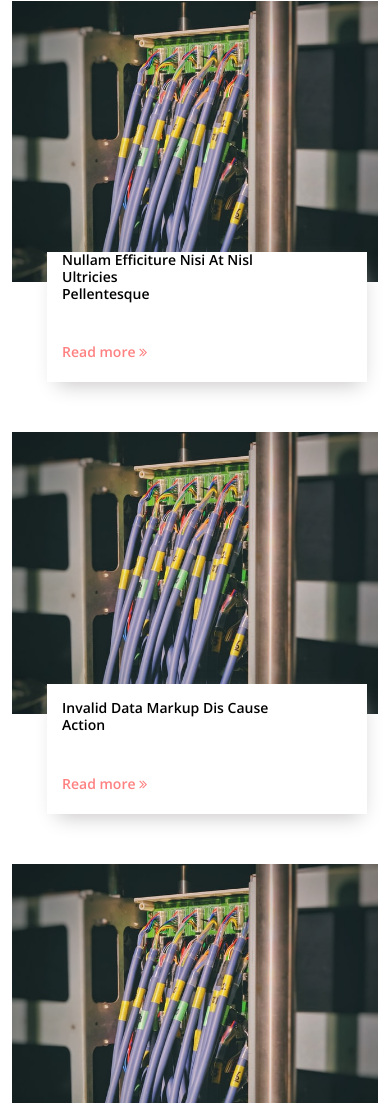
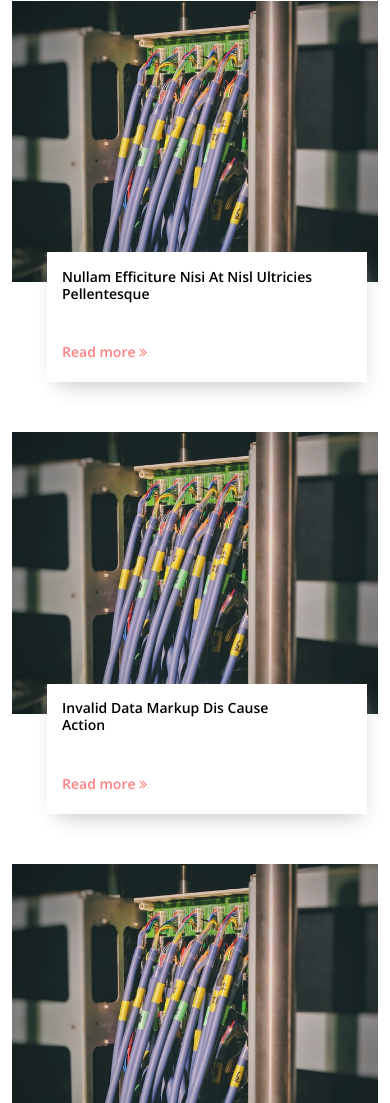
Before and after one commit to Turjo884/Home-Page, a plain HTML site: page index.html in a window 390 px wide. Shown: the part 10897-12000 px from the top of the page. Drawn offline with nearby package versions, Linux system fonts and the light colour scheme.

Commit message:
decreased padding-right of pp -img

```diff
--- a/css/style.css
+++ b/css/style.css
@@ -685,7 +685,7 @@ footer .end{
     .popular p {font-size: 13px;}
     .popular .stat{margin-bottom: 50px;}
     .pp-img::before {left: 35px;}
-    .pp-img .some{font-size: 14px;padding-right:90px;}
+    .pp-img .some{font-size: 14px;padding-right:50px;}
     .dot{display: block;text-align: center;}
     .vugol {text-align: center;margin-top: 50px;}
     .last-title {margin: 0 auto;}
```
